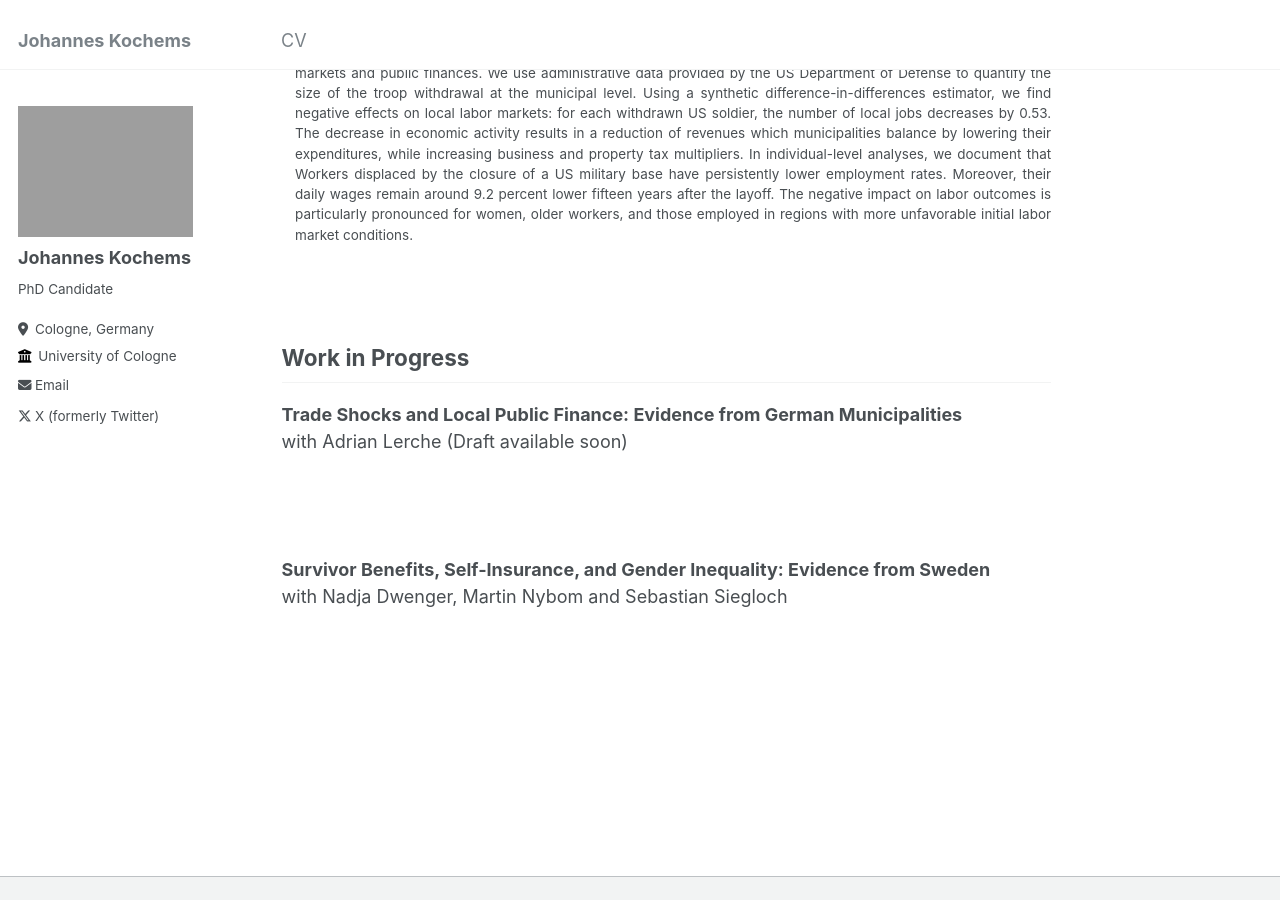
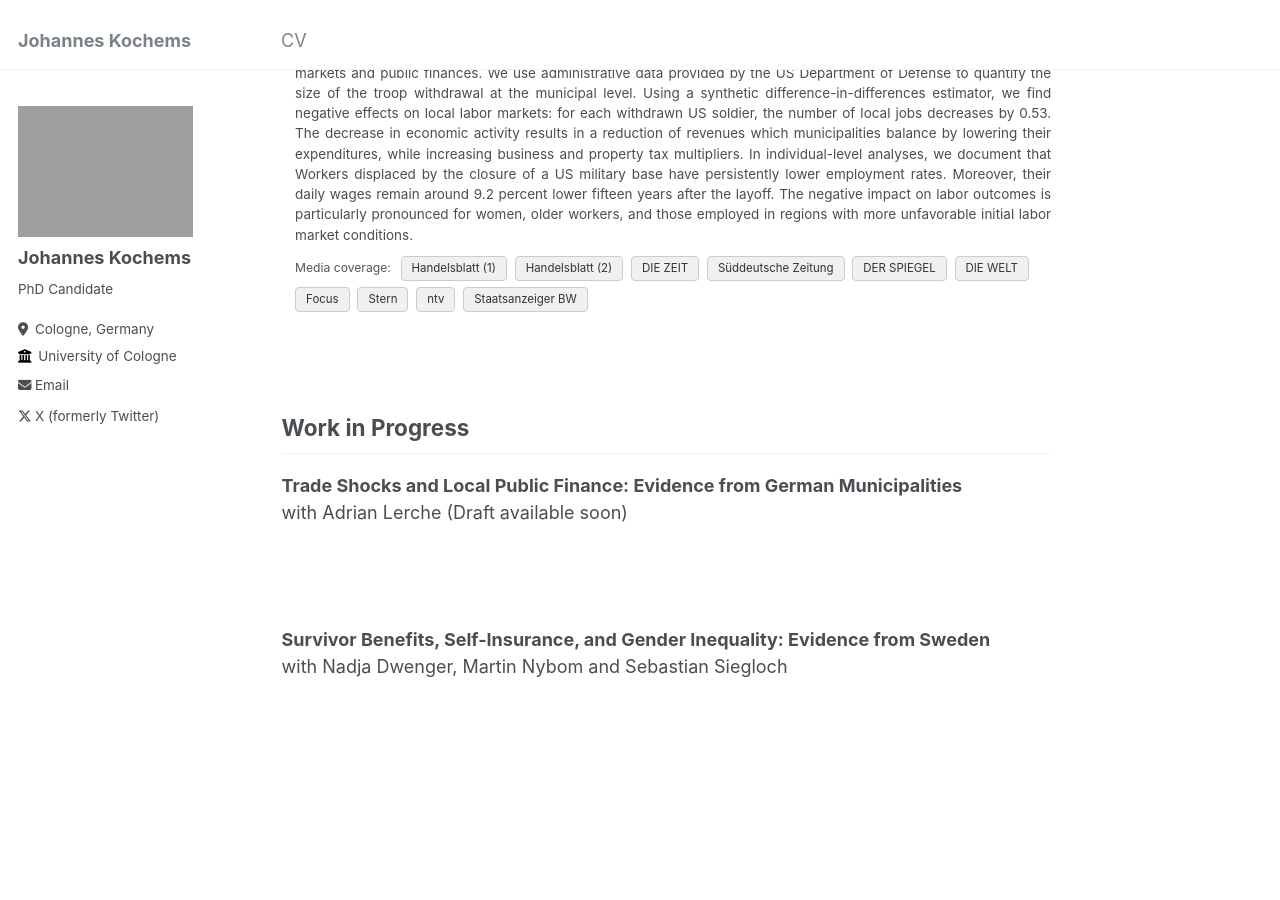
Before and after one commit to jkochems/jkochems.github.io, a Jekyll site: the page built from _pages/about.md, in a window 1280 px wide and 900 px high, scrolled down 978 px. Built offline with Jekyll 4.4.1, drawn with Linux system fonts in a browser that asks for light colours.

Commit message:
Add media outreach

```diff
--- a/_pages/about.md
+++ b/_pages/about.md
@@ -31,7 +31,22 @@ Working Papers
 
 <dt><strong>Foreign Troops, Local Economies: The Economic Effects of US Withdrawals from Germany</strong> </dt>
 with Jakob Schmidhäuser <a href="https://jkochems.github.io/files/troops.pdf" title="[Working Paper]">[Working Paper]</a> <br />
-<dd><div style="text-align: justify"> This paper analyzes the local economic impacts of troop deployments. We exploit variation from the historic large-scale US troop withdrawal from Germany triggered by the end of the Cold War, to estimate the effect on local labor markets and public finances. We use administrative data provided by the US Department of Defense to quantify the size of the troop withdrawal at the municipal level. Using a synthetic difference-in-differences estimator, we find negative effects on local labor markets: for each withdrawn US soldier, the number of local jobs decreases by 0.53. The decrease in economic activity results in a reduction of revenues which municipalities balance by lowering their expenditures, while increasing business and property tax multipliers. In individual-level analyses, we document that Workers displaced by the closure of a US military base have persistently lower employment rates. Moreover, their daily wages remain around 9.2 percent lower fifteen years after the layoff. The negative impact on labor outcomes is particularly pronounced for women, older workers, and those employed in regions with more unfavorable initial labor market conditions. <br /> </div> </dd>
+<dd>
+<div style="text-align: justify"> This paper analyzes the local economic impacts of troop deployments. We exploit variation from the historic large-scale US troop withdrawal from Germany triggered by the end of the Cold War, to estimate the effect on local labor markets and public finances. We use administrative data provided by the US Department of Defense to quantify the size of the troop withdrawal at the municipal level. Using a synthetic difference-in-differences estimator, we find negative effects on local labor markets: for each withdrawn US soldier, the number of local jobs decreases by 0.53. The decrease in economic activity results in a reduction of revenues which municipalities balance by lowering their expenditures, while increasing business and property tax multipliers. In individual-level analyses, we document that Workers displaced by the closure of a US military base have persistently lower employment rates. Moreover, their daily wages remain around 9.2 percent lower fifteen years after the layoff. The negative impact on labor outcomes is particularly pronounced for women, older workers, and those employed in regions with more unfavorable initial labor market conditions. <br /> </div>
+<div style="margin-top: 8px;">
+    <span style="font-size: 0.9em; color: #555; margin-right: 6px;">Media coverage:</span>
+    <a href="https://www.handelsblatt.com/politik/deutschland/usa-so-trifft-ein-us-truppenabzug-die-deutsche-wirtschaft/100227818.html" target="_blank" style="display:inline-block; margin: 3px 4px 3px 0; padding: 3px 10px; background-color: #f0f0f0; border: 1px solid #ccc; border-radius: 4px; font-size: 0.85em; color: #333; text-decoration: none;">Handelsblatt (1)</a>
+    <a href="https://www.handelsblatt.com/politik/international/usa-us-truppenabzug-koennte-laut-studie-rund-2650-jobs-kosten/100228271.html" target="_blank" style="display:inline-block; margin: 3px 4px 3px 0; padding: 3px 10px; background-color: #f0f0f0; border: 1px solid #ccc; border-radius: 4px; font-size: 0.85em; color: #333; text-decoration: none;">Handelsblatt (2)</a>
+    <a href="https://www.zeit.de/wirtschaft/2026-05/us-truppen-deutschland-abzug-wirtschaft-kommunen-arbeitsplaetze-gxe" target="_blank" style="display:inline-block; margin: 3px 4px 3px 0; padding: 3px 10px; background-color: #f0f0f0; border: 1px solid #ccc; border-radius: 4px; font-size: 0.85em; color: #333; text-decoration: none;">DIE ZEIT</a>
+    <a href="https://www.sueddeutsche.de/politik/bundesregierung-liveblog-merz-bundeskanzler-verbleib-li.3484192" target="_blank" style="display:inline-block; margin: 3px 4px 3px 0; padding: 3px 10px; background-color: #f0f0f0; border: 1px solid #ccc; border-radius: 4px; font-size: 0.85em; color: #333; text-decoration: none;">Süddeutsche Zeitung</a>
+    <a href="https://www.spiegel.de/wirtschaft/deutschland-us-truppenabzug-koennte-tausende-jobs-kosten-a-44bf16c1-8dfa-4a3b-b6c7-f464b092384f" target="_blank" style="display:inline-block; margin: 3px 4px 3px 0; padding: 3px 10px; background-color: #f0f0f0; border: 1px solid #ccc; border-radius: 4px; font-size: 0.85em; color: #333; text-decoration: none;">DER SPIEGEL</a>
+    <a href="https://www.welt.de/regionales/baden-wuerttemberg/article6a16bdfa61be973b7ac9e929/studie-jeder-abgezogene-us-soldat-kostet-einen-halben-job.html" target="_blank" style="display:inline-block; margin: 3px 4px 3px 0; padding: 3px 10px; background-color: #f0f0f0; border: 1px solid #ccc; border-radius: 4px; font-size: 0.85em; color: #333; text-decoration: none;">DIE WELT</a>
+    <a href="https://www.focus.de/politik/ausland/jeder-us-soldat-kostet-einen-halben-job-trumps-abzugsplan-haette-drastische-folgen-fuer-deutschland_6f23f865-b2cb-4b78-9875-f7b4cc1a80db.html" target="_blank" style="display:inline-block; margin: 3px 4px 3px 0; padding: 3px 10px; background-color: #f0f0f0; border: 1px solid #ccc; border-radius: 4px; font-size: 0.85em; color: #333; text-decoration: none;">Focus</a>
+    <a href="https://www.stern.de/gesellschaft/regional/baden-wuerttemberg/us-truppen--studie--jeder-abgezogene-us-soldat-kostet-einen-halben-job-37449110.html" target="_blank" style="display:inline-block; margin: 3px 4px 3px 0; padding: 3px 10px; background-color: #f0f0f0; border: 1px solid #ccc; border-radius: 4px; font-size: 0.85em; color: #333; text-decoration: none;">Stern</a>
+    <a href="https://www.n-tv.de/der_tag/Studie-Mit-jedem-abgezogenen-US-Soldaten-faellt-im-Umkreis-eine-halbe-Stelle-weg-id30862579.html" target="_blank" style="display:inline-block; margin: 3px 4px 3px 0; padding: 3px 10px; background-color: #f0f0f0; border: 1px solid #ccc; border-radius: 4px; font-size: 0.85em; color: #333; text-decoration: none;">ntv</a>
+    <a href="https://www.staatsanzeiger.de/nachrichten/wirtschaft/studie-jeder-abgezogene-us-soldat-kostet-einen-halben-job/" target="_blank" style="display:inline-block; margin: 3px 4px 3px 0; padding: 3px 10px; background-color: #f0f0f0; border: 1px solid #ccc; border-radius: 4px; font-size: 0.85em; color: #333; text-decoration: none;">Staatsanzeiger BW</a>
+</div>
+</dd>
 
 
  <br />
```
